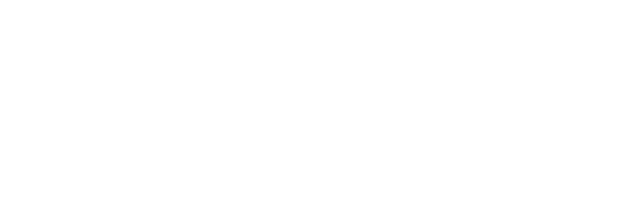
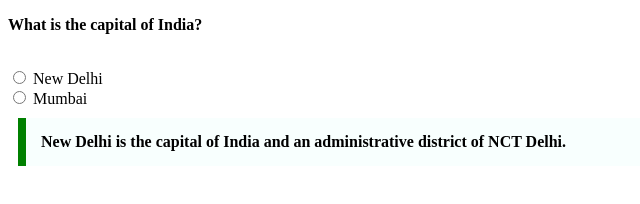
Before and after one commit to acciojob/trivia-Nikhil2072001, a website: page main.html in a window 1280 px wide. Shown: the whole page, without its empty margins (0-640 px from the left). Drawn offline with Linux system fonts and the light colour scheme.

Commit message:
created a submission

```diff
--- a/main.html
+++ b/main.html
@@ -8,9 +8,17 @@
 
 <body>
 	<!-- the entire body must be written by student -->
+	<strong><p>What is the capital of India?</p></strong>
+	<br>
+	<input type="radio">
+	<label for="">New Delhi</label>
+	<br>
+	<input type="radio">
+	<label for="">Mumbai</label>
+	<br>
+	<blockquote class="quote" cite="https://en.wikipedia.org/wiki/New_Delhi">New Delhi is the capital of India and an administrative district of NCT Delhi.</blockquote>
     <script type="text/javascript" src="./script.js">
 </script>
 
 </body>
-
 </html>
--- a/styles.css
+++ b/styles.css
@@ -1,2 +1,9 @@
-
 /* Your CSS Code here. */
+.quote {
+  max-width: 600px;
+  margin: 10px;
+  padding: 15px;
+  border-left: 8px solid green;
+  background-color: #f8fffe;
+  font-weight: bold;
+}
```
